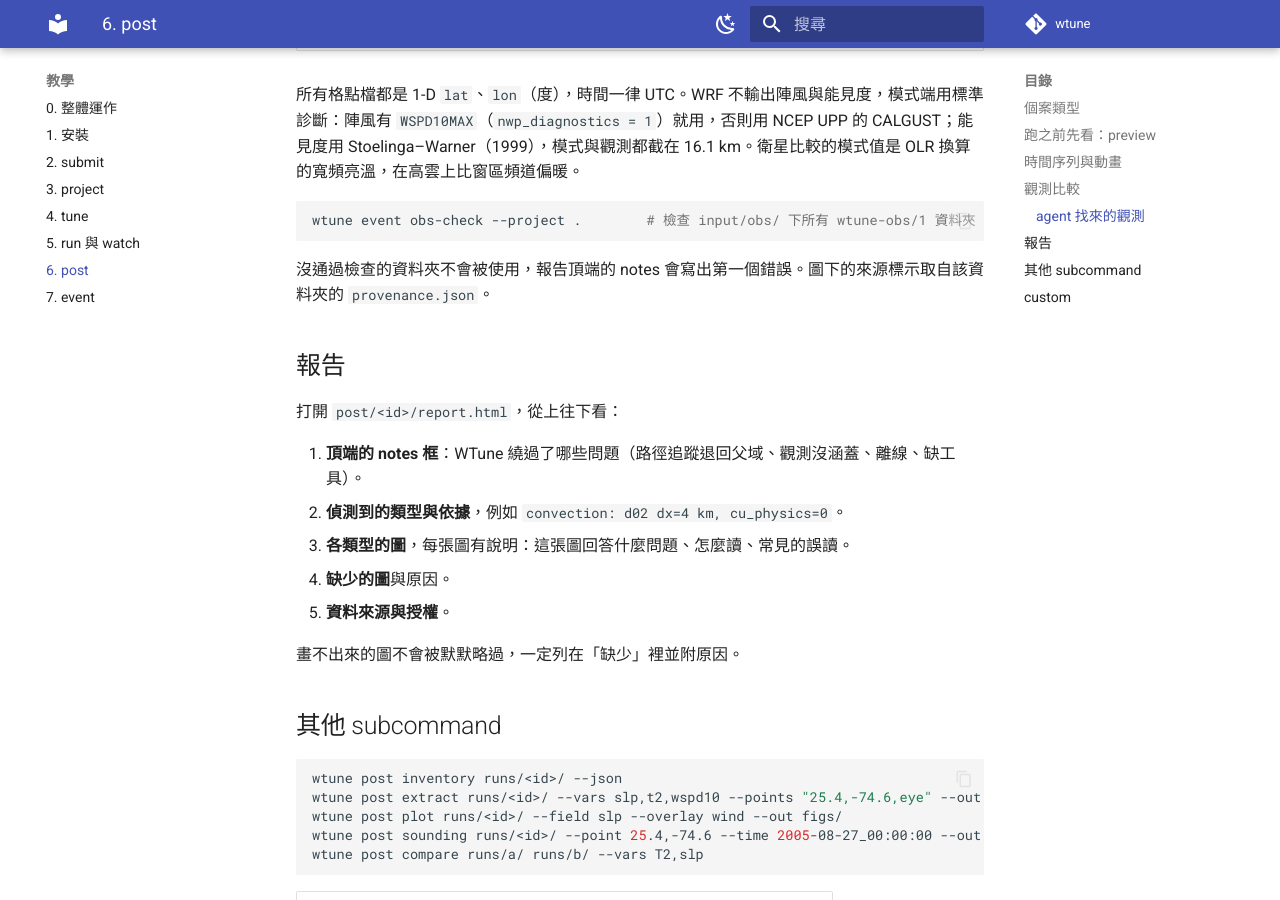
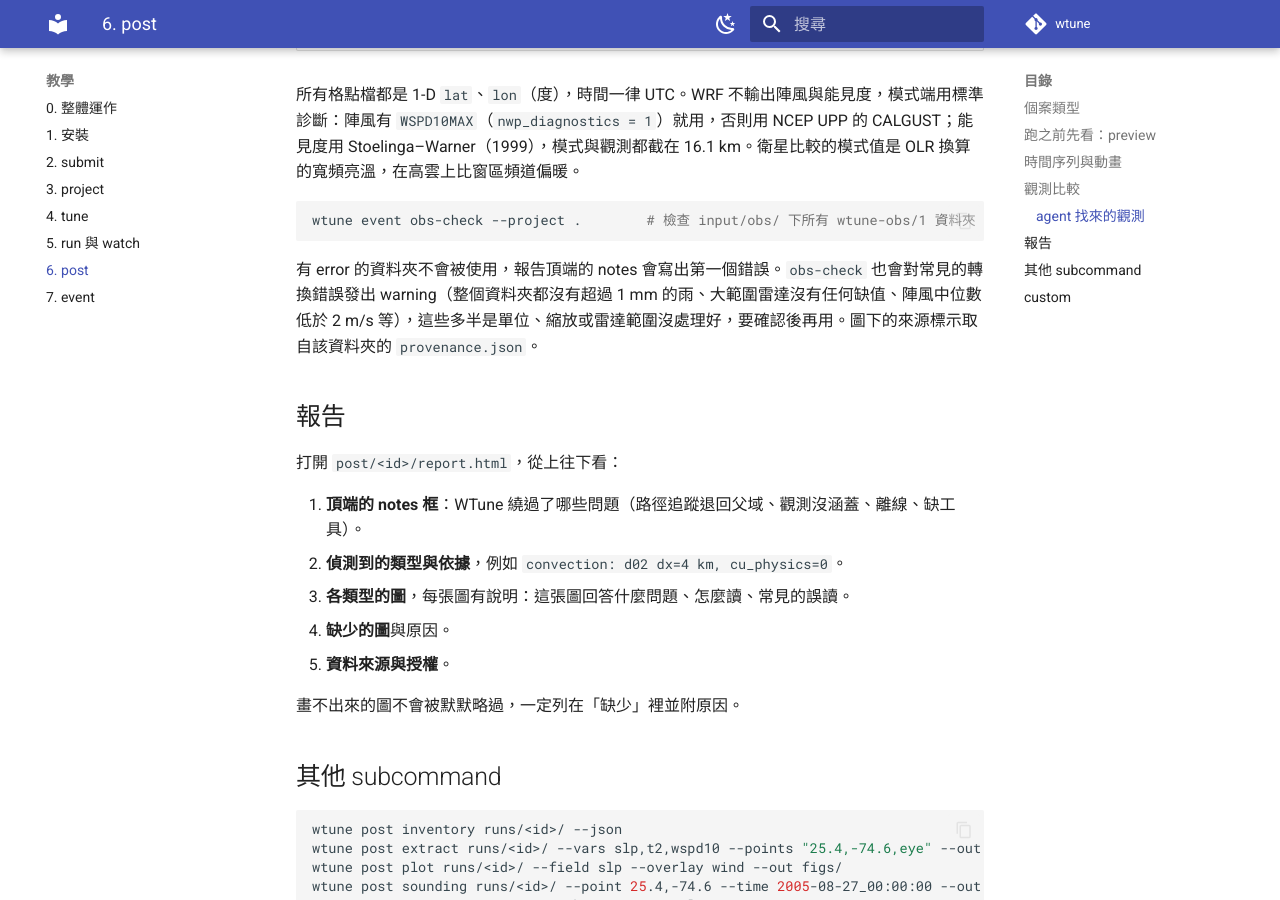
Before and after one commit to Noodle4219005/wtune, an MkDocs documentation site: the page built from docs/tutorial/post.md, in a window 1280 px wide and 900 px high, scrolled down 3994 px. Built offline with MkDocs 1.6.1 and Material for MkDocs 9.7.7, drawn with Linux system fonts in a browser that asks for light colours; comment, search, counter and statistics services are not loaded.

Commit message:
docs: obs-check warnings; deck with the small-model fetch result
Co-Authored-By: Claude Opus 5.5 (1M context) <noreply@anthropic.com>
Claude-Session: https://claude.ai/code/session_012gLCCcLWq1a5GRiGvEnYQK

````diff
--- a/docs/tutorial/post.md
+++ b/docs/tutorial/post.md
@@ -119,7 +119,7 @@ wtune post fetch nexrad --project . --run-dir runs/<id>/
 wtune event obs-check --project .        # 檢查 input/obs/ 下所有 wtune-obs/1 資料夾
 ```
 
-沒通過檢查的資料夾不會被使用，報告頂端的 notes 會寫出第一個錯誤。圖下的來源標示取自該資料夾的 `provenance.json`。
+有 error 的資料夾不會被使用，報告頂端的 notes 會寫出第一個錯誤。`obs-check` 也會對常見的轉換錯誤發出 warning（整個資料夾都沒有超過 1 mm 的雨、大範圍雷達沒有任何缺值、陣風中位數低於 2 m/s 等），這些多半是單位、縮放或雷達範圍沒處理好，要確認後再用。圖下的來源標示取自該資料夾的 `provenance.json`。
 
 ## 報告
 
````
Also changed, not shown: 1 other file.
